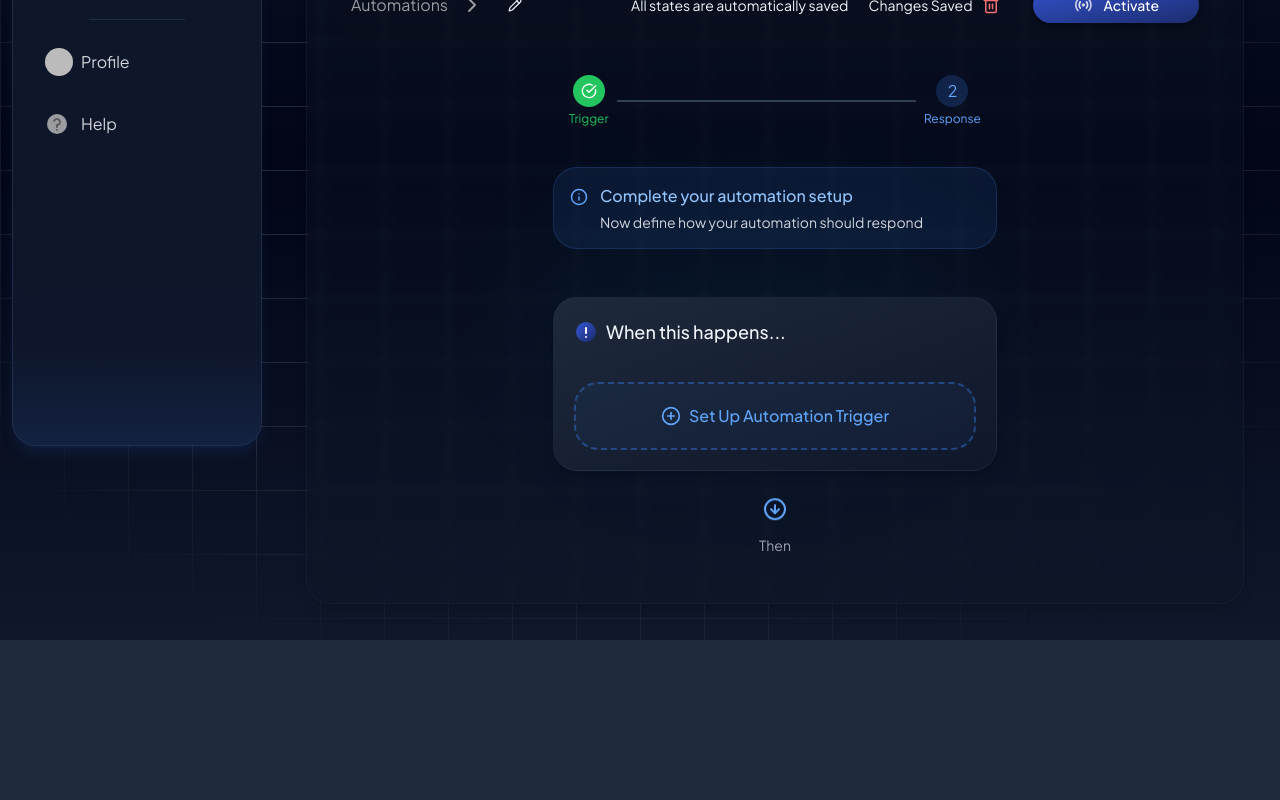
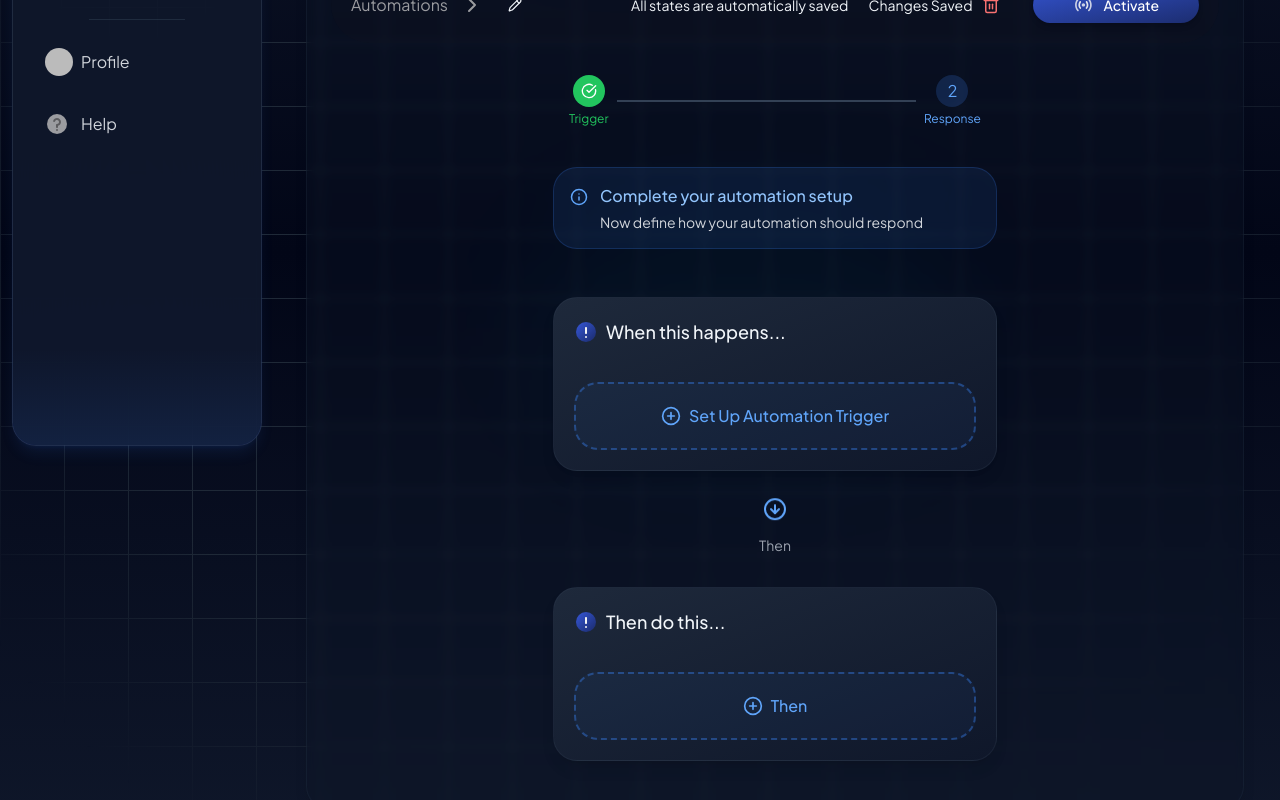
Before and after one commit to Dhanush-harikrishnan/clienttoo, a Next.js app: page /dashboard/1/automations/1 in a window 1280 px wide. Shown: the part 342-1142 px from the top of the page. Before the commit the page ends 982 px from the top, so only its background shows below. Built offline with nearby package versions, Linux system fonts and the light colour scheme; no server answers; the database is empty; sample sign-in values are in the browser's storage; some icons are missing.

Commit message:
Fix: Reorganize automation flow into proper sequential steps

```diff
--- a/src/app/(protected)/dashboard/[slug]/automations/[id]/page.tsx
+++ b/src/app/(protected)/dashboard/[slug]/automations/[id]/page.tsx
@@ -1,6 +1,8 @@
 import { getAutomationInfo } from '@/actions/automations'
 import PostNode from '@/components/global/automations/post/node'
+import PostButton from '@/components/global/automations/post'
 import ThenNode from '@/components/global/automations/then/node'
+import ThenAction from '@/components/global/automations/then/then-action'
 import Trigger from '@/components/global/automations/trigger'
 import AutomationsBreadCrumb from '@/components/global/bread-crumbs/automations'
 import { Warning } from '@/icons'
@@ -110,24 +112,48 @@ const Page = async ({ params }: Props) => {
               <p className="text-gray-400 text-sm">Then</p>
             </div>
 
-            {/* Action node (ThenNode) */}
-            <ThenNode id={params.id} />
+            {/* Show ThenAction form if no listener, otherwise show ThenNode */}
+            {!hasListener ? (
+              <div className="w-full lg:w-10/12 xl:w-6/12 relative">
+                <div className="p-5 rounded-xl flex flex-col bg-gradient-to-br from-slate-800 to-slate-900 gap-y-3 border border-slate-700/30 shadow-lg">
+                  <div className="flex gap-x-2 items-center mb-2">
+                    <Warning />
+                    <h3 className="font-medium text-lg">Then do this...</h3>
+                  </div>
+                  <ThenAction id={params.id} />
+                </div>
+              </div>
+            ) : (
+              <ThenNode id={params.id} />
+            )}
           </>
         )}
 
         {/* Show posts section only when listener is completed and trigger is 'COMMENT' */}
-        {hasTrigger && isCommentTrigger && (
+        {hasTrigger && hasListener && isCommentTrigger && (
           <>
             <div className="flex flex-col items-center gap-y-2">
               <ArrowDownCircle
                 className="text-blue-400 animate-bounce"
                 size={24}
               />
-              <p className="text-gray-400 text-sm">For</p>
+              <p className="text-gray-400 text-sm">For these posts</p>
             </div>
 
-            {/* Posts node */}
-            <PostNode id={params.id} />
+            {/* Show post selection if no posts, otherwise show PostNode */}
+            {!hasPosts ? (
+              <div className="w-full lg:w-10/12 xl:w-6/12 relative">
+                <div className="p-5 rounded-xl flex flex-col bg-gradient-to-br from-slate-800 to-slate-900 gap-y-3 border border-slate-700/30 shadow-lg">
+                  <div className="flex gap-x-2 items-center mb-2">
+                    <Warning />
+                    <h3 className="font-medium text-lg">Select Posts to Monitor</h3>
+                  </div>
+                  <PostButton id={params.id} />
+                </div>
+              </div>
+            ) : (
+              <PostNode id={params.id} />
+            )}
           </>
         )}
       </div>
--- a/src/components/global/automations/then/node.tsx
+++ b/src/components/global/automations/then/node.tsx
@@ -3,7 +3,6 @@ import { Separator } from '@/components/ui/separator'
 import { useQueryAutomation } from '@/hooks/user-queries'
 import { PlaneBlue, GeminiAi, Warning } from '@/icons'
 import React from 'react'
-import PostButton from '../post'
 
 type Props = {
   id: string
@@ -11,8 +10,6 @@ type Props = {
 
 const ThenNode = ({ id }: Props) => {
   const { data } = useQueryAutomation(id)
-  // Check for triggerType
-  const hasTriggers = data?.data?.triggerType !== null && data?.data?.triggerType !== undefined
 
   return !data?.data?.listener ? (
     <></>
@@ -47,13 +44,6 @@ const ThenNode = ({ id }: Props) => {
           {data.data.listener.prompt}
         </p>
       </div>
-
-      {/* Show post button if there are no posts yet but there are triggers */}
-      {data.data.posts && Array.isArray(data.data.posts) && data.data.posts.length === 0 && hasTriggers && (
-        <div className="mt-4">
-          <PostButton id={id} />
-        </div>
-      )}
     </div>
   )
 }
--- a/src/components/global/automations/trigger/index.tsx
+++ b/src/components/global/automations/trigger/index.tsx
@@ -2,7 +2,6 @@
 import { useQueryAutomation } from '@/hooks/user-queries'
 import React from 'react'
 import ActiveTrigger from './active'
-import ThenAction from '../then/then-action'
 import TriggerButton from '../trigger-button'
 import { AUTOMATION_TRIGGERS } from '@/constants/automation'
 import { useTriggers } from '@/hooks/use-automations'
@@ -20,13 +19,11 @@ const Trigger = ({ id }: Props) => {
 
   if (data?.data && data?.data?.triggerType) {
     return (
-      <div className="flex flex-col ga-y-6 items-center w-full">
+      <div className="flex flex-col gap-y-4 items-center w-full">
         <ActiveTrigger
           type={data.data.triggerType}
           keywords={data.data.keywords}
         />
-
-        {!data.data.listener && <ThenAction id={id} />}
       </div>
     )
   }
```
